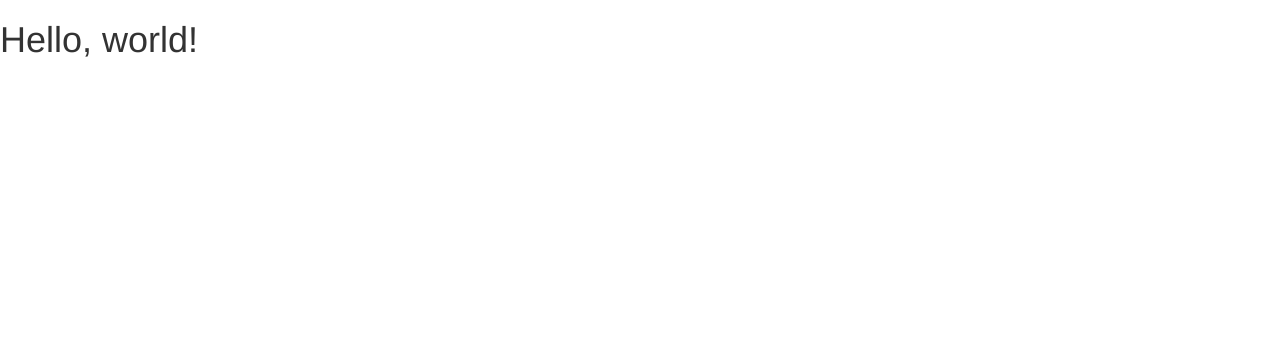
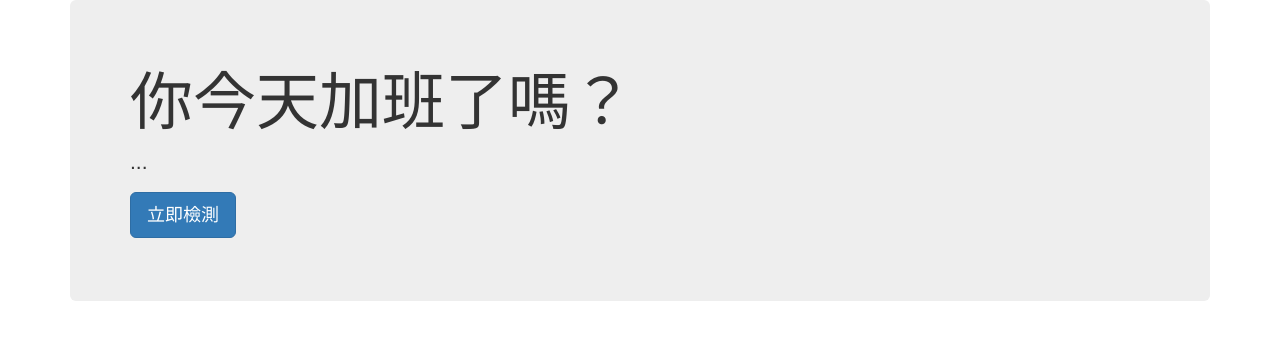
Before and after one commit to goodjoblife/OvertimeSalary, a plain HTML site: page index.html in a window 1280 px wide. Drawn offline with nearby package versions, Linux system fonts and the light colour scheme.

Commit message:
Landing page

```diff
--- a/index.html
+++ b/index.html
@@ -4,15 +4,19 @@
     <meta charset="utf-8">
     <meta http-equiv="X-UA-Compatible" content="IE=edge">
     <meta name="viewport" content="width=device-width, initial-scale=1">
-    <title>Bootstrap 101 Template</title>
+    <title>你今天加班了嗎？</title>
     <link rel="stylesheet" href="https://maxcdn.bootstrapcdn.com/bootstrap/3.3.6/css/bootstrap.min.css" integrity="sha384-1q8mTJOASx8j1Au+a5WDVnPi2lkFfwwEAa8hDDdjZlpLegxhjVME1fgjWPGmkzs7" crossorigin="anonymous">
     <!--[if lt IE 9]>
     <script src="https://oss.maxcdn.com/html5shiv/3.7.2/html5shiv.min.js"></script>
     <script src="https://oss.maxcdn.com/respond/1.4.2/respond.min.js"></script>
     <![endif]-->
 </head>
-<body>
-    <h1>Hello, world!</h1>
+<body class="container">
+    <div class="jumbotron" id="landing">
+        <h1>你今天加班了嗎？</h1>
+        <p>...</p>
+        <p><a class="btn btn-primary btn-lg" href="worktimetable.html" role="button">立即檢測</a></p>
+    </div>
     <script src="https://ajax.googleapis.com/ajax/libs/jquery/1.11.3/jquery.min.js"></script>
     <script src="https://maxcdn.bootstrapcdn.com/bootstrap/3.3.6/js/bootstrap.min.js" integrity="sha384-0mSbJDEHialfmuBBQP6A4Qrprq5OVfW37PRR3j5ELqxss1yVqOtnepnHVP9aJ7xS" crossorigin="anonymous"></script>
 </body>
```
